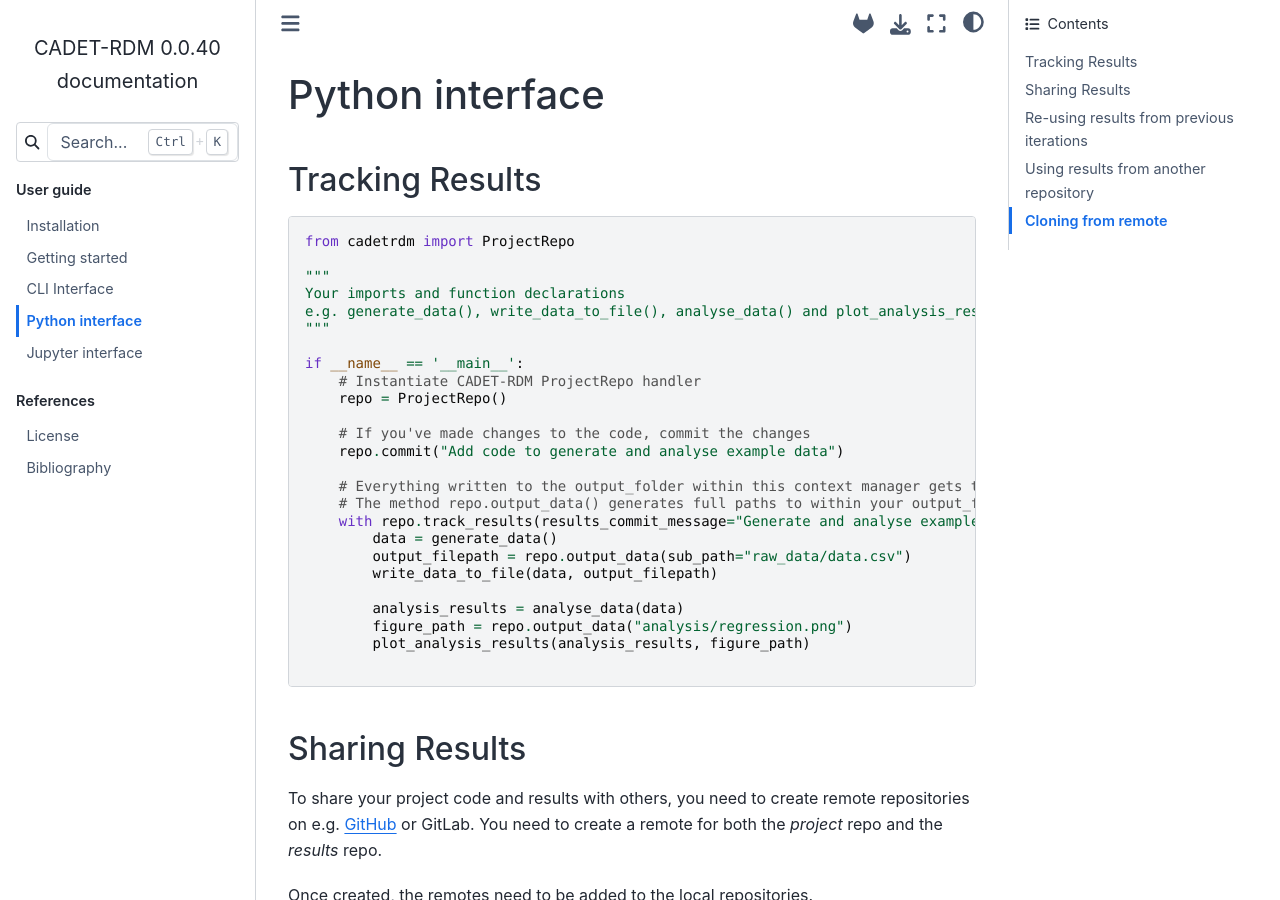
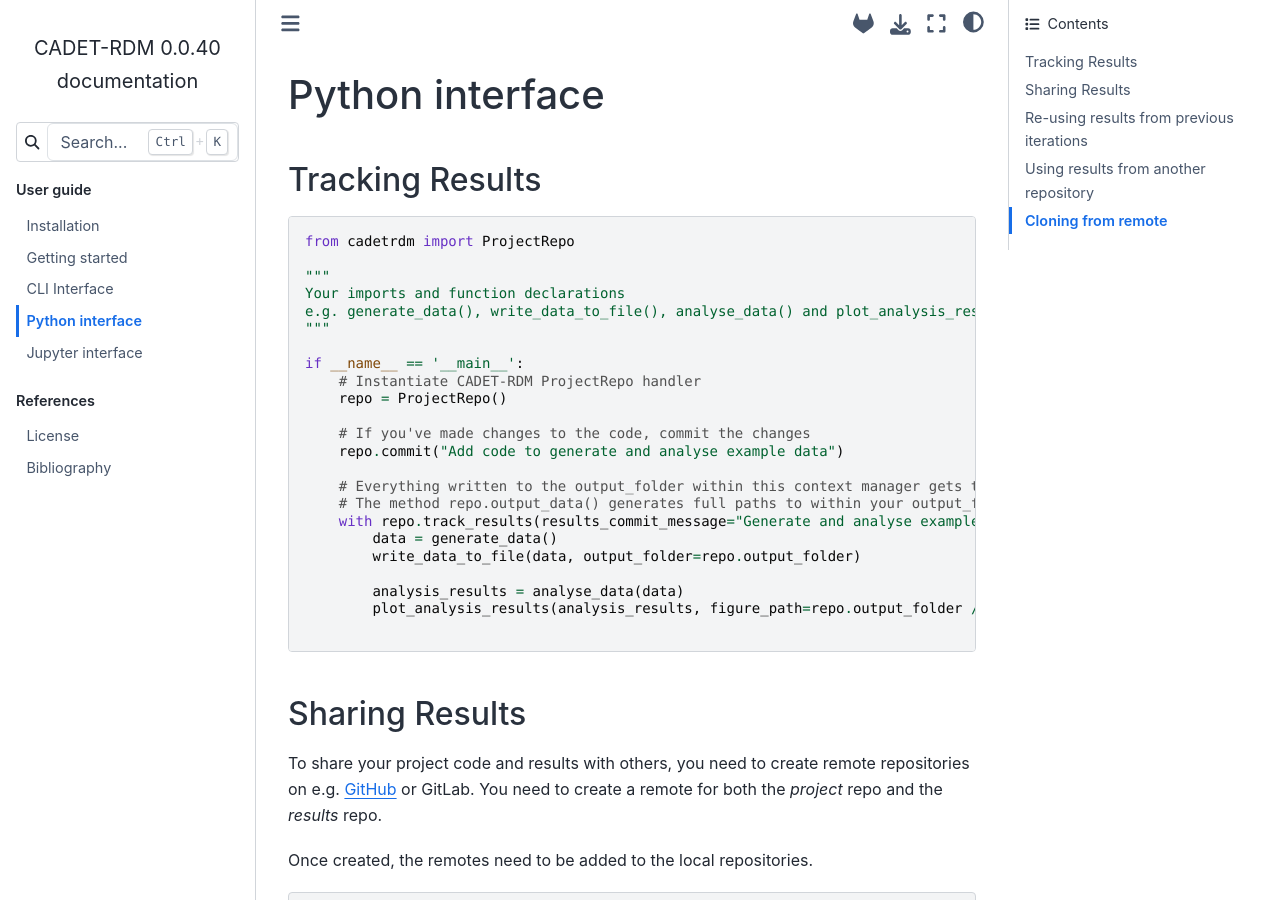
Before and after one commit to cadet/CADET-RDM, a Sphinx documentation site: the page built from docs/source/user_guide/python-interface.md, in a window 1280 px wide and 900 px high. Built offline with Sphinx 7.4.7 and the Sphinx Book theme 1.1.4, drawn with Linux system fonts in a browser that asks for light colours.

Commit message:
Update documentation for python interface

````diff
--- a/docs/source/user_guide/python-interface.md
+++ b/docs/source/user_guide/python-interface.md
@@ -22,12 +22,10 @@ if __name__ == '__main__':
     # The method repo.output_data() generates full paths to within your output_folder
     with repo.track_results(results_commit_message="Generate and analyse example data"):
         data = generate_data()
-        output_filepath = repo.output_data(sub_path="raw_data/data.csv")
-        write_data_to_file(data, output_filepath)
+        write_data_to_file(data, output_folder=repo.output_folder)
 
         analysis_results = analyse_data(data)
-        figure_path = repo.output_data("analysis/regression.png")
-        plot_analysis_results(analysis_results, figure_path)
+        plot_analysis_results(analysis_results, figure_path=repo.output_folder / "analysis" / "regression.png")
 
 ```
 
````
